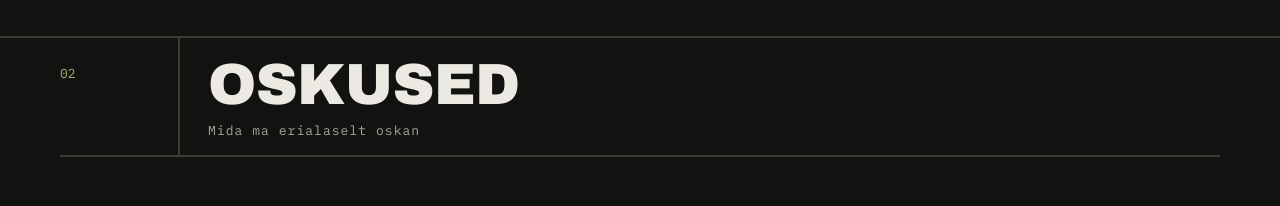
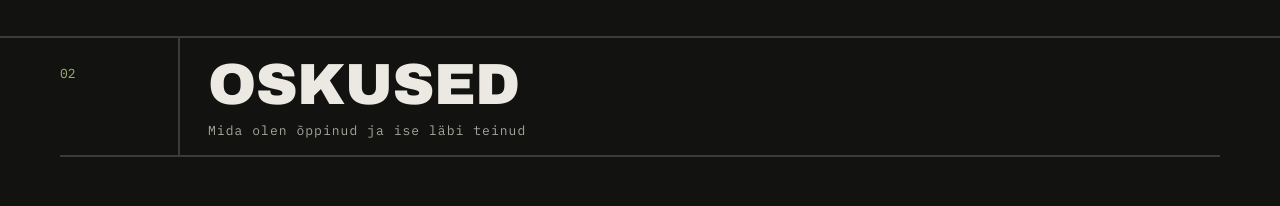
Before and after one commit to rgrnqst/portfoolio, a plain HTML site: page index.html in a window 1280 px wide. Shown: the part 1760-1966 px from the top of the page. Drawn offline with Linux system fonts and the light colour scheme; no server answers.

Commit message:
Oskuste alapealkiri

```diff
--- a/index.html
+++ b/index.html
@@ -130,7 +130,7 @@
   <div class="wrap">
     <div class="sec-head">
       <div class="num">02</div>
-      <h2>Oskused<small>Mida ma erialaselt oskan</small></h2>
+      <h2>Oskused<small>Mida olen õppinud ja ise läbi teinud</small></h2>
     </div>
     <div class="sec-body">
       <div class="skills">
```
